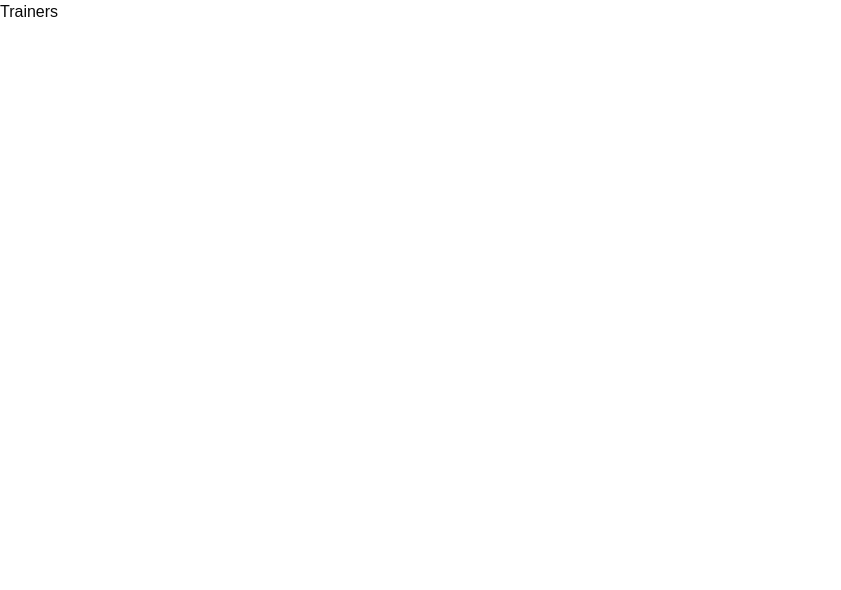
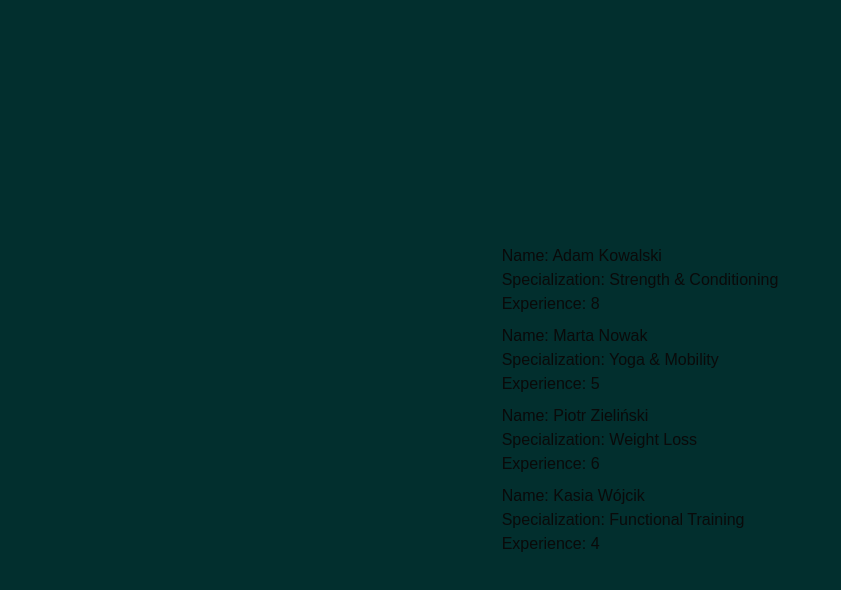
Before and after one commit to fryderyk1991/trainly, a React (Vite) app: page / in a window 1280 px wide. Shown: the top 590 px of the page, without its empty margins (0-841 px from the left). Built offline with nearby package versions, Linux system fonts and the light colour scheme; data requests are answered from the project's data file.

Commit message:
refactor: move Trainer type to separate file

```diff
--- a/db.json
+++ b/db.json
@@ -4,25 +4,29 @@
       "id": 1,
       "name": "Adam Kowalski",
       "specialization": "Strength & Conditioning",
-      "experience": 8
+      "experience": 8,
+      "stars" : 6
     },
     {
       "id": 2,
       "name": "Marta Nowak",
       "specialization": "Yoga & Mobility",
-      "experience": 5
+      "experience": 5,
+      "stars" : 4.5
     },
     {
       "id": 3,
       "name": "Piotr Zieliński",
       "specialization": "Weight Loss",
-      "experience": 6
+      "experience": 6,
+      "stars" : 3
     },
     {
       "id": 4,
       "name": "Kasia Wójcik",
       "specialization": "Functional Training",
-      "experience": 4
+      "experience": 4,
+      "stars" : 2
     }
   ]
 }
--- a/src/App.tsx
+++ b/src/App.tsx
@@ -1,22 +1,15 @@
-import { useState } from "react";
+import { useState, useEffect } from "react";
 import { fetchData } from "./api/fetch";
+import Container from "./components/layout/Container";
+import type { Trainer } from "./types/trainer";
 
 
-type Trainer = {
-  id: number;
-  name: string;
-  specialization: string;
-  experience: number;
-};
 
 function App() {
   const [trainersList, setTrainersList] = useState<Trainer[]>([]);
-  const [isLoading, setIsLoading] = useState(false)
 
-
-  const loadTrainers = async () => {
-
-
+  useEffect(() => {
+    const loadTrainers = async () => {
       try {
         const data = await fetchData<Trainer[]>(
           "http://localhost:3000/trainers",
@@ -25,15 +18,17 @@
       } catch (error) {
         console.error(error);
       } finally {
-       setIsLoading(false);
+        // setIsLoading(false);
       }
     };
-
+    loadTrainers();
+  }, []);
 
   return (
     <>
-    <button onClick={loadTrainers} disabled={isLoading}>{isLoading ? 'Loading...' : 'Trainers'}</button>
-        <ul className="my-2">
+      <div className="bg-teal-950">
+        <Container>
+           <ul className="my-2">
           {trainersList.map((t) => (
             <li className="my-2" key={t.id}>
               Name: {t.name}
@@ -42,6 +37,8 @@
             </li>
           ))}
         </ul>
+        </Container>
+      </div>
     </>
   );
 }
--- /dev/null
+++ b/src/components/layout/Container.tsx
@@ -0,0 +1,11 @@
+import React from "react"
+
+const Container = ({children}: {children: React.ReactNode} ) => {
+  return (
+    <div className='w-full h-screen flex justify-center items-center'>
+        {children}
+    </div>
+  )
+}
+
+export default Container
--- a/src/components/ui/button.tsx
+++ b/src/components/ui/button.tsx
@@ -2,7 +2,7 @@
 import { cva, type VariantProps } from "class-variance-authority"
 import { Slot } from "radix-ui"
 
-import { cn } from "@/lib/utils"
+import { cn } from "../../lib/utils"
 
 const buttonVariants = cva(
   "group/button inline-flex shrink-0 items-center justify-center rounded-lg border border-transparent bg-clip-padding text-sm font-medium whitespace-nowrap transition-all outline-none select-none focus-visible:border-ring focus-visible:ring-3 focus-visible:ring-ring/50 active:not-aria-[haspopup]:translate-y-px disabled:pointer-events-none disabled:opacity-50 aria-invalid:border-destructive aria-invalid:ring-3 aria-invalid:ring-destructive/20 dark:aria-invalid:border-destructive/50 dark:aria-invalid:ring-destructive/40 [&_svg]:pointer-events-none [&_svg]:shrink-0 [&_svg:not([class*='size-'])]:size-4",
--- /dev/null
+++ b/src/components/ui/table.tsx
@@ -0,0 +1,114 @@
+import * as React from "react"
+
+import { cn } from "../../lib/utils"
+
+function Table({ className, ...props }: React.ComponentProps<"table">) {
+  return (
+    <div
+      data-slot="table-container"
+      className="relative w-full overflow-x-auto"
+    >
+      <table
+        data-slot="table"
+        className={cn("w-full caption-bottom text-sm", className)}
+        {...props}
+      />
+    </div>
+  )
+}
+
+function TableHeader({ className, ...props }: React.ComponentProps<"thead">) {
+  return (
+    <thead
+      data-slot="table-header"
+      className={cn("[&_tr]:border-b", className)}
+      {...props}
+    />
+  )
+}
+
+function TableBody({ className, ...props }: React.ComponentProps<"tbody">) {
+  return (
+    <tbody
+      data-slot="table-body"
+      className={cn("[&_tr:last-child]:border-0", className)}
+      {...props}
+    />
+  )
+}
+
+function TableFooter({ className, ...props }: React.ComponentProps<"tfoot">) {
+  return (
+    <tfoot
+      data-slot="table-footer"
+      className={cn(
+        "border-t bg-muted/50 font-medium [&>tr]:last:border-b-0",
+        className
+      )}
+      {...props}
+    />
+  )
+}
+
+function TableRow({ className, ...props }: React.ComponentProps<"tr">) {
+  return (
+    <tr
+      data-slot="table-row"
+      className={cn(
+        "border-b transition-colors hover:bg-muted/50 has-aria-expanded:bg-muted/50 data-[state=selected]:bg-muted",
+        className
+      )}
+      {...props}
+    />
+  )
+}
+
+function TableHead({ className, ...props }: React.ComponentProps<"th">) {
+  return (
+    <th
+      data-slot="table-head"
+      className={cn(
+        "h-10 px-2 text-left align-middle font-medium whitespace-nowrap text-foreground [&:has([role=checkbox])]:pr-0",
+        className
+      )}
+      {...props}
+    />
+  )
+}
+
+function TableCell({ className, ...props }: React.ComponentProps<"td">) {
+  return (
+    <td
+      data-slot="table-cell"
+      className={cn(
+        "p-2 align-middle whitespace-nowrap [&:has([role=checkbox])]:pr-0",
+        className
+      )}
+      {...props}
+    />
+  )
+}
+
+function TableCaption({
+  className,
+  ...props
+}: React.ComponentProps<"caption">) {
+  return (
+    <caption
+      data-slot="table-caption"
+      className={cn("mt-4 text-sm text-muted-foreground", className)}
+      {...props}
+    />
+  )
+}
+
+export {
+  Table,
+  TableHeader,
+  TableBody,
+  TableFooter,
+  TableHead,
+  TableRow,
+  TableCell,
+  TableCaption,
+}
--- /dev/null
+++ b/src/types/trainer.ts
@@ -0,0 +1,7 @@
+export type Trainer = {
+  id: number;
+  name: string;
+  specialization: string;
+  experience: number;
+  stars: number;
+};
```
